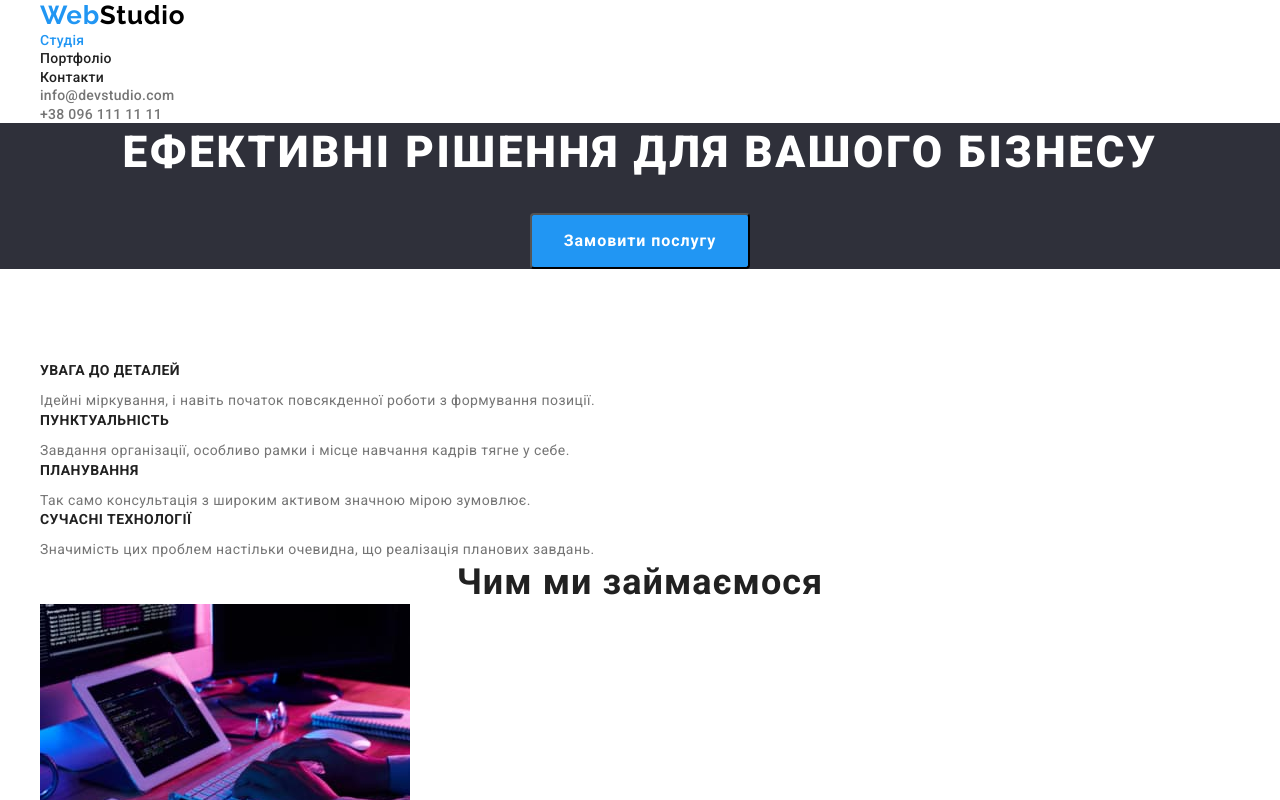
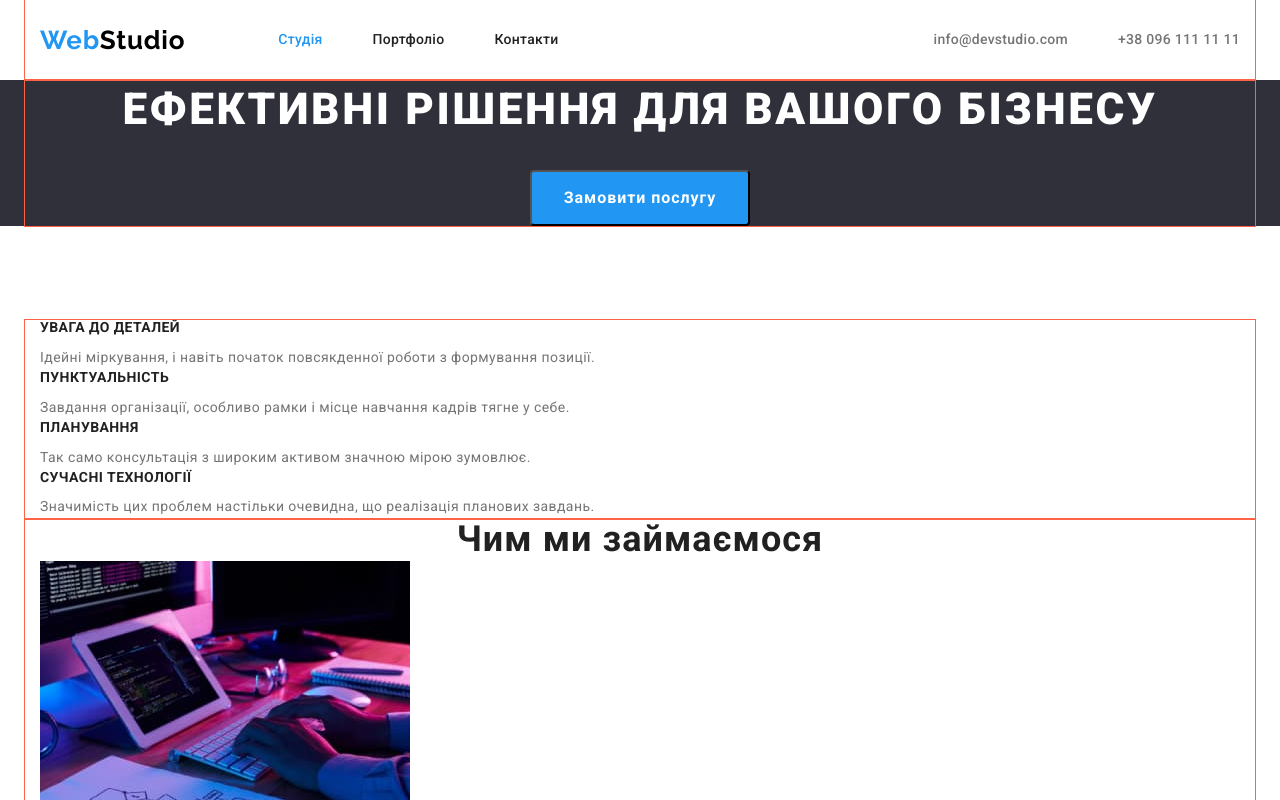
Before and after one commit to IrinaDru/goit-markup-hw-03, a plain HTML site: page index.html in a window 1280 px wide. Shown: the top 800 px of the page. Drawn offline with nearby package versions, Linux system fonts and the light colour scheme.

Commit message:
Закінчує геометрію елементів у header

```diff
--- a/css/styles.css
+++ b/css/styles.css
@@ -47,6 +47,10 @@ body {
     padding-right: 15px;
     margin-left: auto;
     margin-right: auto;
+    outline: 1px solid tomato;
+}
+.header-container {
+    display: flex;
 }
 
 
@@ -60,6 +64,7 @@ body {
     line-height: 1.19;
     letter-spacing: 0.03em;
     text-decoration: none;
+    margin-right: 93px;
 }
 .logo-header {
     color: #000000
@@ -67,6 +72,67 @@ body {
 .logo-footer {
     color: var(--hero-text-color);
 }
+
+/* ===============================
+           site nav
+   ===============================  */
+   ul {
+    list-style: none;
+}
+
+.site-nav {
+    display: flex;
+    margin-left: auto;
+    align-items: center;
+
+}
+
+.navigation {
+    display: flex;
+    align-items: center;
+
+}
+
+.link-nav:not(:last-child) {
+    margin-right: 50px;
+}
+
+.header-link {
+    display:inline-block;
+    padding-top: 32px;
+    padding-bottom: 32px;
+}
+
+.site-nav .item {
+    font-weight: 500;
+    font-size: 14px;
+    line-height: 1.14;
+    letter-spacing: 0.02em;
+}
+.site-nav .item-contact {
+    color: var(--primary-text-color);
+    font-weight: 500;
+    font-size: 14px;
+    line-height: 1.14;
+    letter-spacing: 0.02em;
+
+}
+
+.site-nav a {
+    color: var(--title-text-color);
+    text-decoration: none;
+
+}
+
+.site-nav .link:hover,
+.site-nav .link:focus {
+    color: var(--accent-color);
+}
+
+.site-nav .link.current {
+    color: var(--accent-color)
+}
+
 
 /* ====================================
                  hero
@@ -126,41 +192,6 @@ body {
     overflow: hidden;
   }
 
-/* ===============================
-           site nav
-   ===============================  */
-ul {
-    list-style: none;
-}
-.site-nav .item {
-    font-weight: 500;
-    font-size: 14px;
-    line-height: 1.14;
-    letter-spacing: 0.02em;
-}
-.site-nav .item-contact {
-    color: var(--primary-text-color);
-    font-weight: 500;
-    font-size: 14px;
-    line-height: 1.14;
-    letter-spacing: 0.02em;
-
-}
-
-.site-nav a {
-    color: var(--title-text-color);
-    text-decoration: none;
-
-}
-
-.site-nav .link:hover,
-.site-nav .link:focus {
-    color: var(--accent-color);
-}
-
-.site-nav .link.current {
-    color: var(--accent-color)
-}
 
 /* ==============================
             section
--- a/index.html
+++ b/index.html
@@ -12,26 +12,26 @@
 
 <body>
     <header>
-        <div class="container">
-        <nav>
-        <a href="./index.html" class="logo">Web<span class="logo-header">Studio</span></a>
+        <div class="container header-container">
+         <nav class="navigation">
+         <a href="./index.html" class="logo">Web<span class="logo-header">Studio</span></a>
 
-        <ul class="site-nav">
-            <li><a href="./index.html" class="link item current">Студія</a></li>
-            <li><a href="./portfolio.html" class="link item">Портфоліо</a></li>
-            <li><a href="" class="link item">Контакти</a></li>
-        </ul>
-        </nav>
+         <ul class="site-nav ">
+            <li class="link-nav"><a href="./index.html" class="header-link link item current">Студія</a></li>
+            <li class="link-nav"><a href="./portfolio.html" class="header-link link item">Портфоліо</a></li>
+            <li class="link-nav"><a href="" class="header-link link item">Контакти</a></li>
+         </ul>
+         </nav>
 
-        <ul class="site-nav">
-            <li><a
+         <ul class="site-nav">
+            <li class="link-nav"><a
                 target="_blank"
                 rel="noopener noreferrer nofollow"
                 href="mailto:info@devstudio.com"
-                class="link item-contact">
+                class="header-link link item-contact">
                 info@devstudio.com</a></li>
-            <li><a href="tel:+380961111111" class="link item-contact">+38 096 111 11 11</a></li>
-        </ul>
+            <li class="link-nav"><a href="tel:+380961111111" class="header-link link item-contact">+38 096 111 11 11</a></li>
+         </ul>
         </div>
     </header>
 
@@ -46,7 +46,6 @@
         <section class="section">
             <div class="container">
             <h2 class="visually-hidden">Особливості компанії</h2>
-
             <ul class="features">
                 <li>
                     <h3 class="feature-titel">УВАГА ДО ДЕТАЛЕЙ</h3>
```
